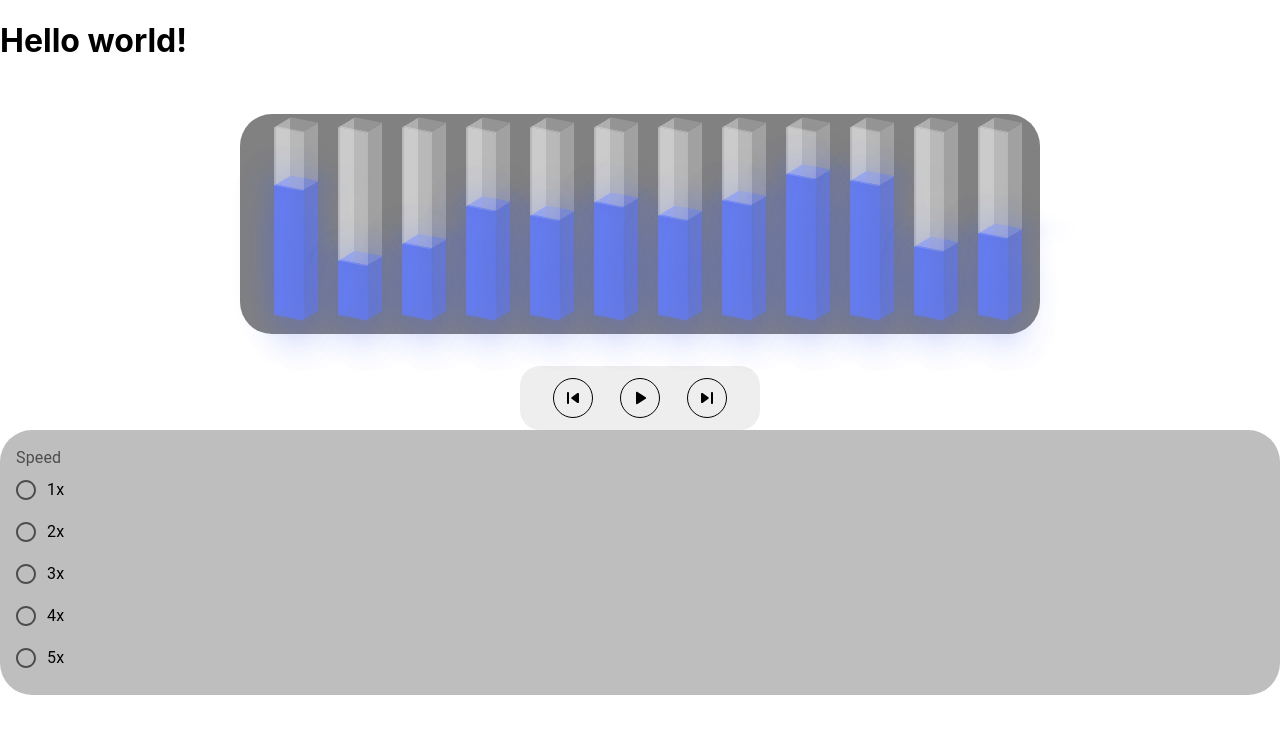
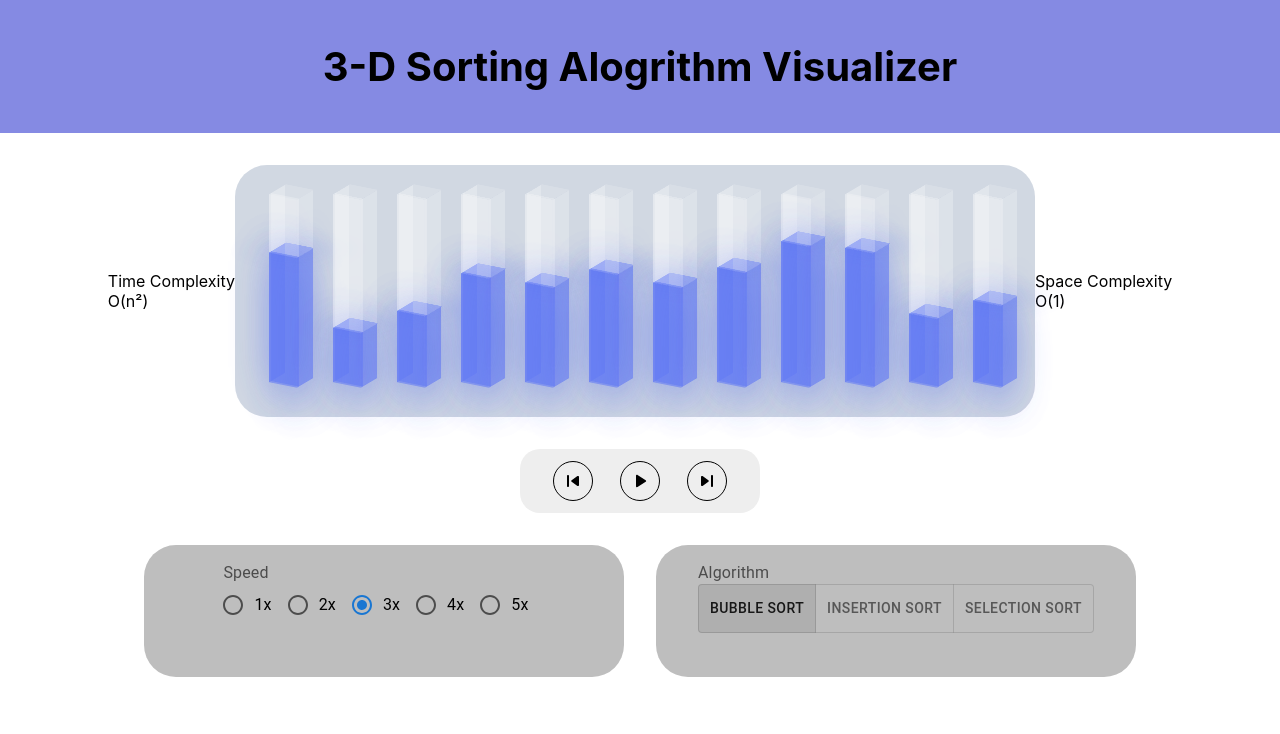
Before and after one commit to alexmatros/sorting-visualizer-3d, a React (Create React App) app: page / in a window 1280 px wide. Shown: the top 734 px of the page. Built offline with nearby package versions, Linux system fonts and the light colour scheme.

Commit message:
changed controls, added time complexity

```diff
--- a/src/App.css
+++ b/src/App.css
@@ -1,5 +1,13 @@
 .App {
 	text-align: center;
+}
+
+.title {
+	font-size: 30pt;
+	text-align: center;
+	font-weight: bold;
+	padding: 2px;
+	background-color: #858AE3;
 }
 
 .frame {
@@ -17,10 +25,18 @@
 	height: 220px;
 }
 
+.container-small {
+	margin: 2em 1em;
+	width: 35%;
+	display: flex;
+	justify-content: center;
+	height: 100px;
+}
+
 .card {
 	border-radius: 2em;
-	padding: 0 1em;
-	background-color: #818181;
+	padding: 1em 1em;
+	background-color: #d1d8e2;
 }
 
 .controller {
@@ -44,7 +60,7 @@
 	display: flex;
 	justify-content: center;
 	align-items: center;
-  border-radius: 20px;
+  	border-radius: 20px;
 }
 
 .control-panel {
@@ -54,4 +70,20 @@
 }
 
 .panel {
+	display: flex;
+	justify-content: center;
+	align-items: center;
 }
+
+.flashing {
+	text-transform: uppercase;
+	font-weight: bold;
+	color: rgb(32, 194, 14);
+	animation: blinker 2s linear infinite;
+}
+
+@keyframes blinker {
+	50% {
+		opacity: 0;
+	}
+}
--- a/src/App.js
+++ b/src/App.js
@@ -13,7 +13,8 @@ import Backward from '@mui/icons-material/SkipPreviousRounded';
 import RotateLeft from '@mui/icons-material/ReplayRounded';
 
 import Bar from './components/Bar';
-import Form from './components/Form'
+import SpeedSelection from './components/forms/SpeedSelection'
+import AlgoSelection from './components/forms/AlgoSelection'
 
 import './App.css';
 
@@ -25,8 +26,10 @@ class App extends Component {
 		colorSteps: [],
 		currentStep: 0,
 		count: 12,
-		delay: 150,
-		algorithm: 'Selection Sort',
+		delay: 300,
+		algorithm: 'Bubble Sort',
+		timeComplexity: 'O(n²)',
+		spaceComplexity: 'O(1)',
 		timeouts: [],
 		playing: false,
 	};
@@ -119,6 +122,27 @@ class App extends Component {
 		})
 	}
 
+	changeAlgo = (e) => {
+		this.clearTimeouts();
+		let timeComplexities = {
+			'Bubble Sort':'O(n²)',
+			'Insertion Sort':'O(n²)',
+			'Selection Sort':'O(n²)',
+		};
+
+		let spaceComplexities = {
+			'Bubble Sort':'O(1)',
+			'Insertion Sort':'O(1)',
+			'Selection Sort':'O(1)',
+		};
+
+		this.setState({
+			algorithm: e.target.value,
+			timeComplexity: timeComplexities[e.target.value],
+			spaceComplexity: spaceComplexities[e.target.value]
+		})
+	}
+
 	previousStep = () => {
 		let currentStep = this.state.currentStep;
 		if (currentStep === 0) return;
@@ -187,52 +211,63 @@ class App extends Component {
 			/>
 		));
 
-		let playButton;
+		let ctrlpanel;
 
 		if (this.state.arraySteps.length === this.state.currentStep) {
-			playButton = (
+			ctrlpanel = (
+				<div className='control-panel'>
+					<div className='control-buttons'>
 						<button className='controller' onClick={this.generateRandomArray}>
 							<RotateLeft />
 						</button>
+					</div>
+				</div>
 			);
 		} else if (this.state.playing) {
-			playButton = (
-				<button className='controller' onClick={this.pause}>
-					<Pause />
-				</button>
+			ctrlpanel = (
+				<div className='control-panel'><div className='control-buttons'><div className='flashing'>{this.state.algorithm}ing...</div></div></div>
 			);
 		} else {
-			playButton = (
+			ctrlpanel = (
+				<div className='control-panel'>
+					<div className='control-buttons'>
+						<button className='controller' onClick={this.previousStep}>
+							<Backward />
+						</button>
 						<button className='controller' onClick={this.play}>
 						<Play />
 						</button>
+						<button className='controller' onClick={this.nextStep}>
+							<Forward />
+						</button>
+					</div>
+				</div>
 			);
 		}
 
 		return (
 			<div className='app'>
-				<h1>Hello world!</h1>
+				<div className='title'><p>3-D Sorting Alogrithm Visualizer</p></div>
 				<div className='frame'>
+					<div className='complexity'>Time Complexity<br></br>{this.state.timeComplexity}</div>
 					<div className='barsDiv container card'>{bars}</div>
+					<div className='complexity'>Space Complexity<br></br>{this.state.spaceComplexity}</div>
 				</div>
-				<div className='control-panel'>
-					<div className='control-buttons'>
-						<button className='controller' onClick={this.previousStep}>
-							<Backward />
-						</button>
-						{playButton}
-						<button className='controller' onClick={this.nextStep}>
-							<Forward />
-						</button>
-					</div>
-				</div>
+				{ctrlpanel}
 				<div className='panel'>
-					<Form
+					<SpeedSelection
 						formLabel='Speed'
 						values={[500, 400, 300, 200, 100]}
 						currentValue={this.state.delay}
 						labels={['1x', '2x', '3x', '4x', '5x']}
 						onChange={this.changeSpeed}
+					/>
+					<AlgoSelection
+						formLabel='Algorithm'
+						values={['Bubble Sort', 'Insertion Sort', 'Selection Sort']}
+						currentValue={this.state.algorithm}
+						labels={['Bubble Sort', 'Insertion Sort', 'Selection Sort']}
+						onChange={this.changeAlgo}
 					/>
 				</div>
 			</div>
--- /dev/null
+++ b/src/components/forms/AlgoSelection.js
@@ -0,0 +1,28 @@
+import React from 'react';
+
+import {
+	FormControl,
+	FormLabel,
+	ToggleButton,
+    ToggleButtonGroup
+} from '@mui/material';
+
+export default function AlgoSelection({ formLabel, values, currentValue, labels, onChange }) {
+	return (
+		<div className='container-small card' style={{backgroundColor: '#bebebe', padding: '1em 1em', justifyContent: 'center'}}>
+			<FormControl>
+				<FormLabel>{formLabel}</FormLabel>
+				<ToggleButtonGroup
+                    value={currentValue}
+                    onChange={onChange}
+                    exclusive
+                    aria-label="Algorithm"
+                >
+                    <ToggleButton value="Bubble Sort">Bubble Sort</ToggleButton>
+                    <ToggleButton value="Insertion Sort">Insertion Sort</ToggleButton>
+                    <ToggleButton value="Selection Sort">Selection Sort</ToggleButton>
+				</ToggleButtonGroup>
+			</FormControl>
+		</div>
+	);
+}
--- a/src/components/Form.js
+++ b/src/components/forms/SpeedSelection.js
@@ -8,18 +8,19 @@ import {
 	RadioGroup,
 } from '@mui/material';
 
-export default function Form({ formLabel, values, currentValue, labels, onChange }) {
+export default function SpeedSelection({ formLabel, values, currentValue, labels, onChange }) {
 	return (
 		<div className='container-small card' style={{backgroundColor: '#bebebe', padding: '1em 1em'}}>
 			<FormControl>
 				<FormLabel>{formLabel}</FormLabel>
-				<RadioGroup value={currentValue} onChange={onChange}>
+				<RadioGroup row value={currentValue} onChange={onChange}>
 					{values.map((value, index) => (
 						<FormControlLabel
 							key={`${value}_${index}`}
 							value={value}
 							control={<Radio />}
                             label={labels[index]}
+                            aria-label="Platform"
 						/>
 					))}
 				</RadioGroup>
```
Lines whose indentation alone changed are shown as unchanged.
